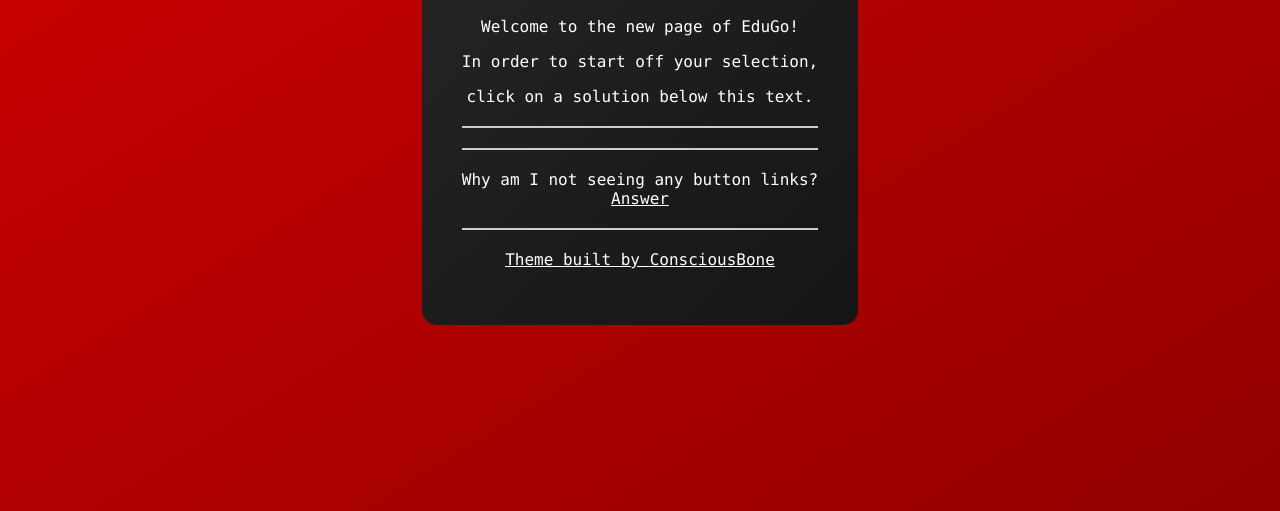
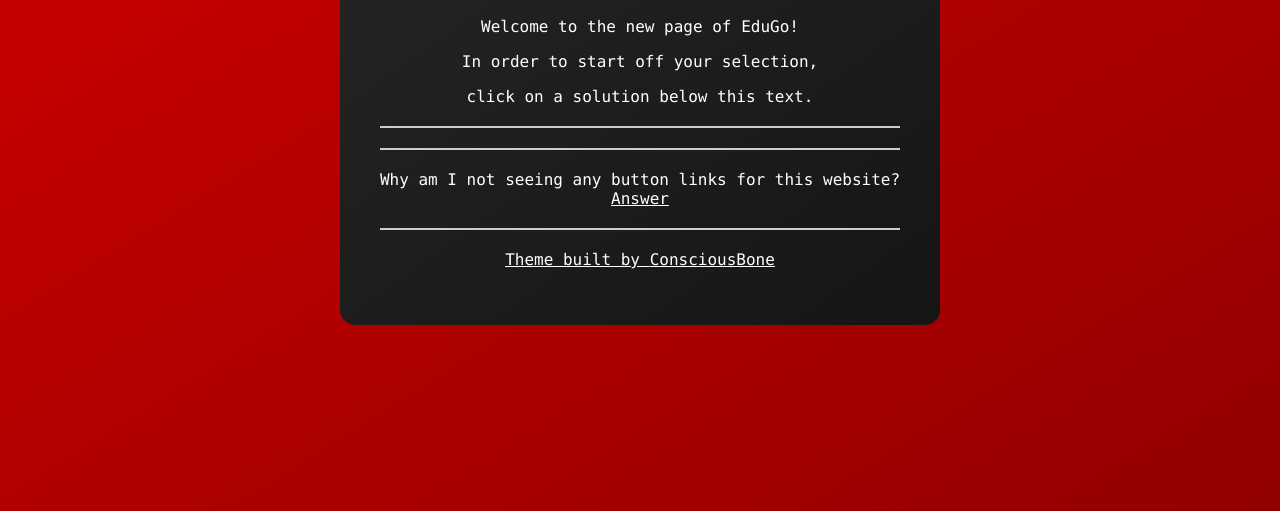
Before and after one commit to MasterD2012/edugo.github.io, a plain HTML site: page index.html in a window 1280 px wide. Shown: the part 289-800 px from the top of the page. Drawn offline with Linux system fonts and the light colour scheme.

Commit message:
Hopefully bug fixed index.html

```diff
--- a/index.html
+++ b/index.html
@@ -36,7 +36,7 @@
       <a href="/" class="gradient-button">Button 6</a>
       -->
       <hr class="line">
-      <p>Why am I not seeing any button links?</br><a href="masterd2012.github.io/edugo.github.io/tshoot/"> Answer</p></p>
+      <p>Why am I not seeing any button links for this website?</br><a href="https://masterd2012.github.io/edugo.github.io/tshoot/"> Answer</p></p>
       <hr class="line">
       <p>Theme built by <a href="https://consciousb.one/"> ConsciousBone</p>
     </div>
```
